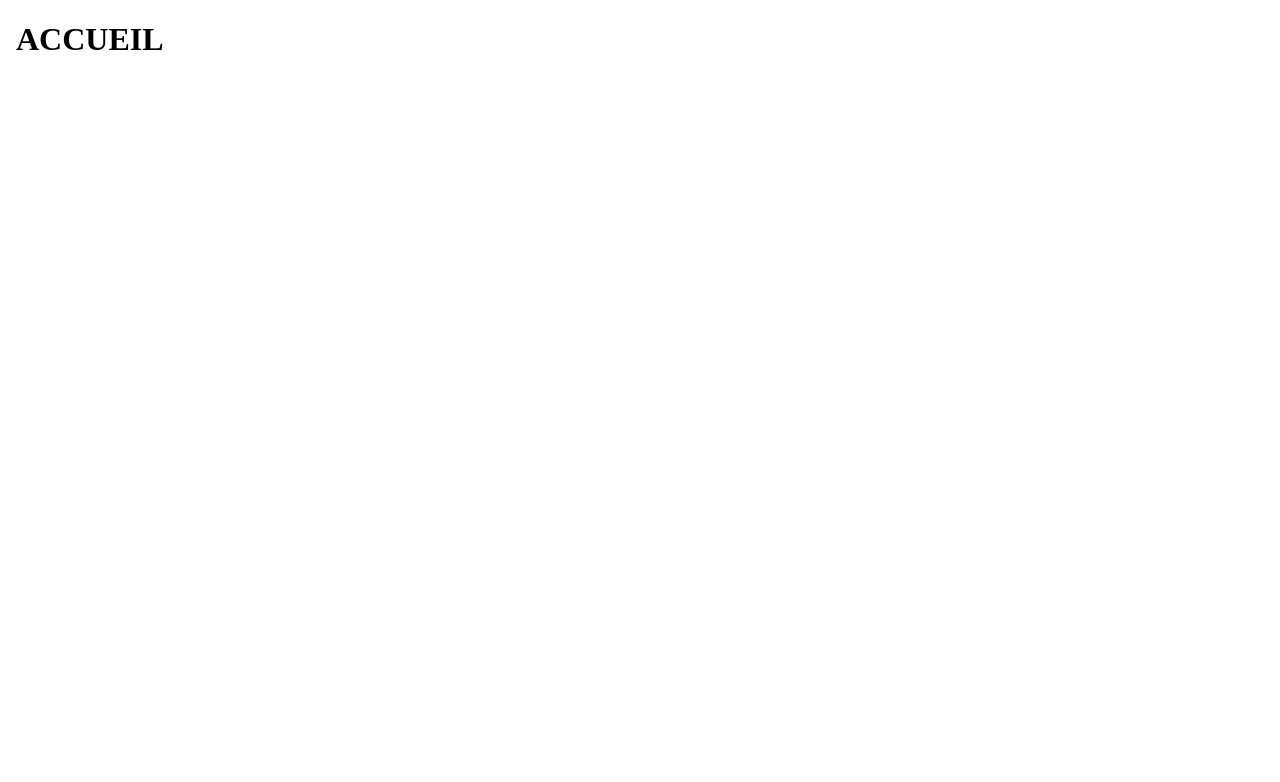
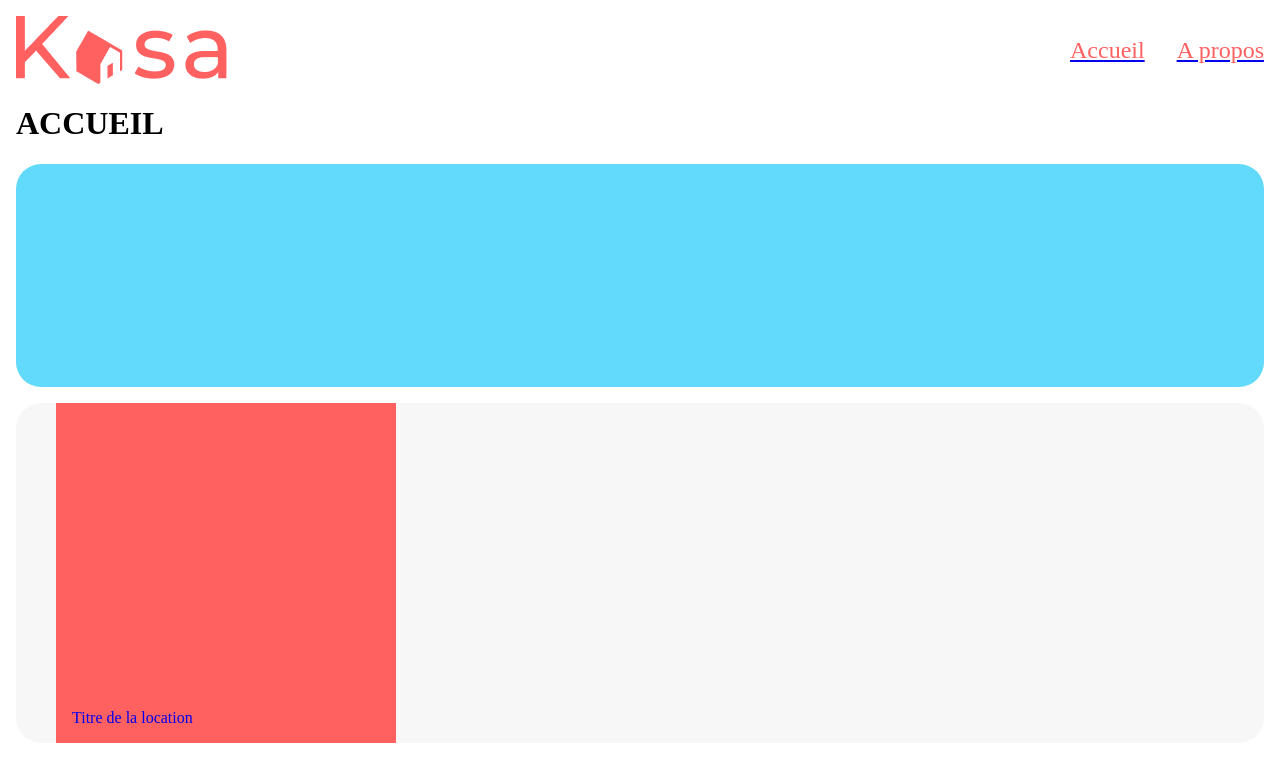
Before and after one commit to Hotram89/P11_React_avec_Kasa, a React (Create React App) app: page / in a window 1280 px wide. Shown: the top 782 px of the page. Built offline with nearby package versions, Linux system fonts and the light colour scheme.

Commit message:
add navigation between pages

```diff
--- a/src/App.css
+++ b/src/App.css
@@ -52,6 +52,8 @@ body {
 }
 .menu {
     margin-left: 2rem;
+    list-style: none;
+    display: flex;
 }
 
 .menuItem {
@@ -59,10 +61,6 @@ body {
     margin-left: 2rem;
     text-decoration: none;
     color: #FF6060;
-}
-
-.menuItem:hover {
-    text-decoration: underline;
 }
 
 main {
@@ -99,3 +97,28 @@ main {
     font-size: 1.1rem;
     font-weight: 500;
 }
+
+.heroImg {
+    height: 223px;
+    border-radius: 25px;
+    background-color: #61dafb;
+}
+
+.gallery {
+background-color: #F7F7F7;
+border-radius: 25px;
+
+}
+
+figure {
+    height: 340px;
+    width: 340px;
+    background-color: #FF6060;
+    position: relative;
+}
+
+figcaption {
+    position: absolute;
+    bottom: 1rem;
+    left: 1rem;
+}
--- a/src/App.js
+++ b/src/App.js
@@ -4,6 +4,7 @@ import Flat from "./components/Flat.js";
 import { BrowserRouter, Routes, Route } from "react-router-dom";
 import Home from "./pages/Home";
 import About from "./pages/About";
+import ErrorPage from "./pages/ErrorPage";
 
 function App() {
   return (
@@ -11,6 +12,9 @@ function App() {
       <Routes>
         <Route path="/" element={<Home />} />
         <Route path="/about" element={<About />} />
+        <Route path="/flat" element={<Flat />} />
+        {/* path='*' fonctionne si l'url n'est pas déclaré au dessus */}
+        <Route path="/*" element={<ErrorPage />} />
       </Routes>
     </BrowserRouter>
     // <div className="App">
--- a/src/components/Flat.js
+++ b/src/components/Flat.js
@@ -1,6 +1,6 @@
 import { Component } from "react";
-import companyLogo from "../assets/LOGO.png";
 import livingRoom from "../assets/flat_greenplants.png";
+import Navigation from "./Navigation";
 
 class Flat extends Component {
   constructor(props) {
@@ -39,19 +39,8 @@ class Flat extends Component {
     ) : (
       <>
         <div>
-          <header className="flatHeader">
-            <img src={companyLogo} alt="logo Kasa" />
-            <nav className="menu">
-              <a className="menuItem" href="www.google.com">
-                Accueil
-              </a>
-              <a className="menuItem" href="www.wikipedia.org">
-                A Propos
-              </a>{" "}
-            </nav>
-          </header>
-
           <main>
+            <Navigation />
             <div className="heroImage">
               <img src={livingRoom} alt="living room" />
             </div>
--- /dev/null
+++ b/src/components/Navigation.js
@@ -0,0 +1,23 @@
+import React from "react";
+import companyLogo from "../assets/LOGO.png";
+import { NavLink } from "react-router-dom";
+
+const Navigation = () => {
+  return (
+    <div className="navigation">
+      <header className="flatHeader">
+        <img src={companyLogo} alt="logo Kasa" />
+        <ul className="menu">
+          <NavLink to="/">
+            <li className="menuItem">Accueil</li>
+          </NavLink>
+          <NavLink to="/about">
+            <li className="menuItem">A propos</li>
+          </NavLink>
+        </ul>
+      </header>
+    </div>
+  );
+};
+
+export default Navigation;
--- a/src/pages/About.js
+++ b/src/pages/About.js
@@ -1,8 +1,10 @@
 import React from "react";
+import Navigation from "../components/Navigation";
 
 const About = () => {
   return (
     <div>
+      <Navigation />
       <h1>A propos</h1>
       <br />
       <li>Fiabilité</li>
--- /dev/null
+++ b/src/pages/ErrorPage.js
@@ -0,0 +1,12 @@
+import React from "react";
+
+const ErrorPage = () => {
+  return (
+    <div>
+      <h1>404</h1>
+      <h2>Oups! La page que vous demandez n'existe pas</h2>
+    </div>
+  );
+};
+
+export default ErrorPage;
--- a/src/pages/Home.js
+++ b/src/pages/Home.js
@@ -1,9 +1,19 @@
 import React from "react";
+import Navigation from "../components/Navigation";
 
 const Home = () => {
   return (
     <div>
+      <Navigation />
       <h1>ACCUEIL</h1>
+      <section className="heroImg"></section>
+      <section className="gallery">
+        <a href="./Flat">
+          <figure>
+            <figcaption>Titre de la location</figcaption>
+          </figure>
+        </a>
+      </section>
     </div>
   );
 };
```
